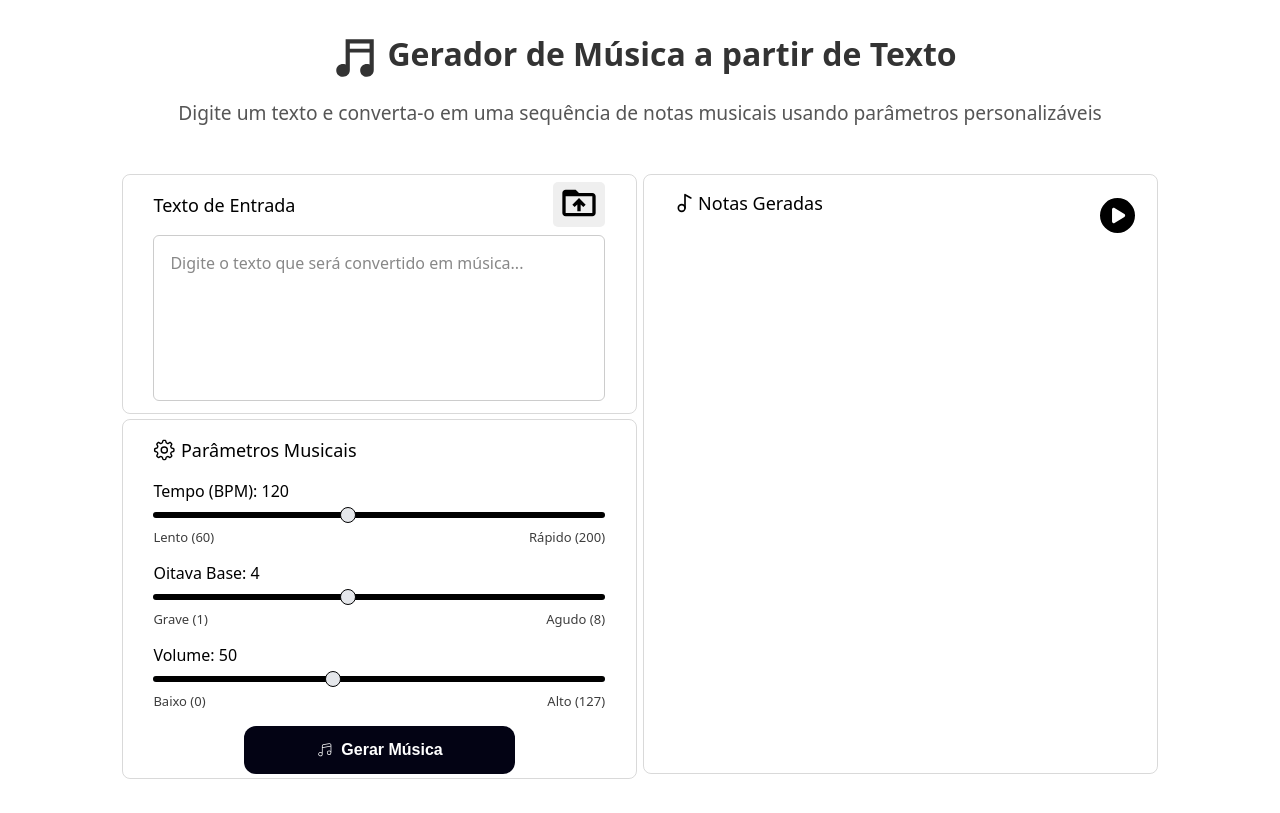
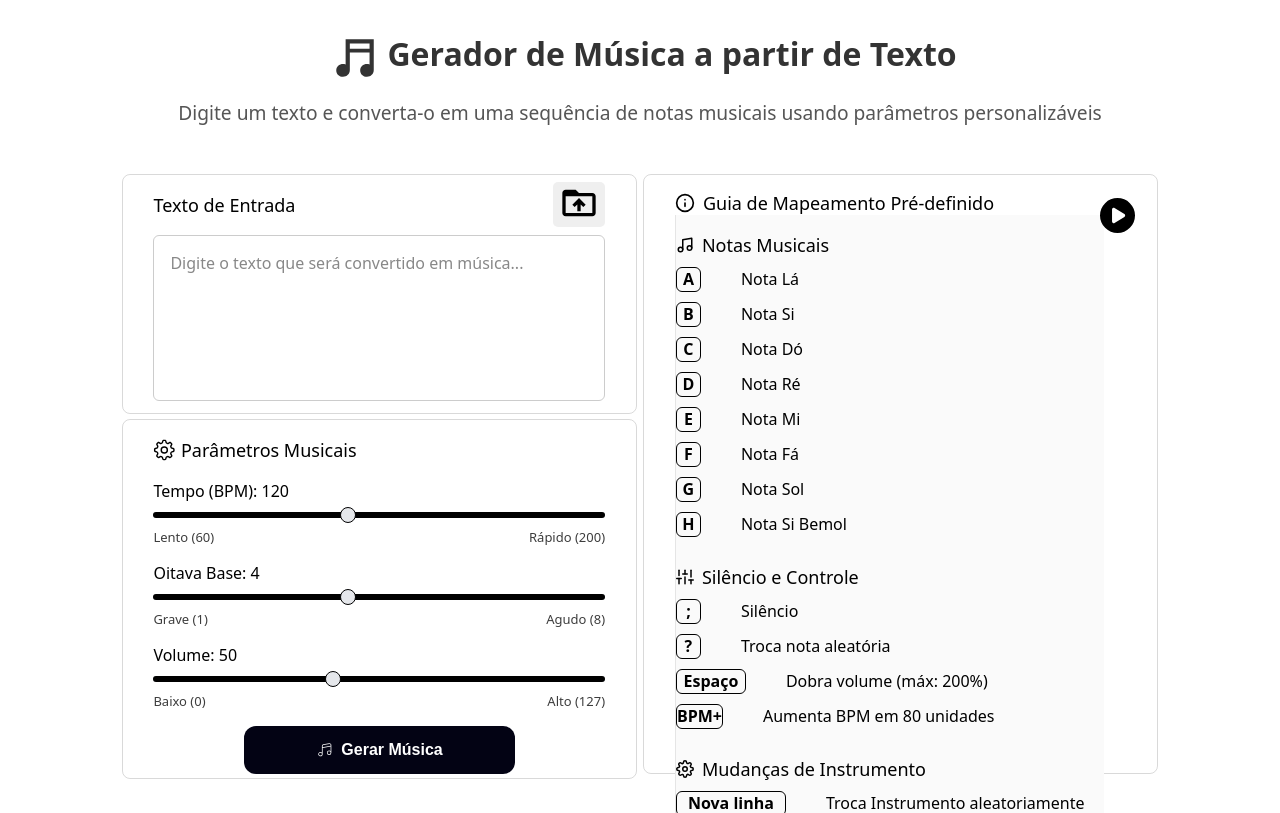
Before and after one commit to gustavomachadosilva/trabalho_tcp_MusicPlayer, a React (Vite) app in the folder MusicPlayerFront/: page / in a window 1280 px wide. Both pictures are taken after a click on the icon 1117 px from the left and 215 px from the top of the page. Built offline with nearby package versions, Linux system fonts and the light colour scheme.

Commit message:
finalizando guia para usuario

```diff
--- a/MusicPlayerFront/src/components/alert/Alert.tsx
+++ b/MusicPlayerFront/src/components/alert/Alert.tsx
@@ -1,4 +1,4 @@
-// No seu componente Alert.tsx (ou similar)
+
 import { useAlert } from "../../shared/hook/useAlert";
 import {
   AlertBox,
--- a/MusicPlayerFront/src/components/music-data/MusicData.tsx
+++ b/MusicPlayerFront/src/components/music-data/MusicData.tsx
@@ -2,13 +2,15 @@ import { DefaultMargin } from "../audio-input/style";
 import { useState } from "react";
 import { FaInfoCircle } from "react-icons/fa";
 import { FaCirclePlay } from "react-icons/fa6";
-import MusicLog from "./MusicLog/MusicLog";
+import MusicLog from "./music-log/MusicLog";
 import {
   MusicDataIcon,
+  MusicInfoIcon,
   MusicOptionsToggle,
   TitleGeneratedMusicContainer,
   TitleHeader,
 } from "./style";
+import GuideLog from "./guide-log/GuideLog";
 
 const MusicData: React.FC = () => {
   const [isInfo, setIsInfo] = useState(false);
@@ -16,9 +18,9 @@ const MusicData: React.FC = () => {
   return (
     <DefaultMargin>
       <TitleHeader marginTop="1rem">
-        <MusicDataIcon />
+        {isInfo ? <MusicInfoIcon /> : <MusicDataIcon />}
         <TitleGeneratedMusicContainer>
-          {"Notas Geradas"}
+          {isInfo ? "Guia de Mapeamento Pré-definido" : "Notas Geradas"}
         </TitleGeneratedMusicContainer>
         <MusicOptionsToggle>
           {isInfo ? (
@@ -28,7 +30,7 @@ const MusicData: React.FC = () => {
           )}
         </MusicOptionsToggle>
       </TitleHeader>
-      {isInfo ? <></> : <MusicLog />}
+      {isInfo ? <GuideLog /> : <MusicLog />}
     </DefaultMargin>
   );
 };
--- /dev/null
+++ b/MusicPlayerFront/src/components/music-data/guide-log/GuideLog.tsx
@@ -0,0 +1,108 @@
+import React from "react";
+import { FiMusic, FiSliders, FiSettings, FiInfo } from "react-icons/fi";
+import {
+  GuideContainer,
+  GuideItemBlock,
+  GuideItemContainer,
+  GuideItemInfoText,
+  GuideScrollArea,
+  GuideSection,
+  GuideTitle,
+} from "../style";
+
+const GuideLog: React.FC = () => {
+  return (
+    <GuideContainer>
+      <GuideScrollArea>
+        <GuideSection>
+          <GuideTitle>
+            <FiMusic /> Notas Musicais
+          </GuideTitle>
+
+          <GuideItemContainer>
+            <GuideItemBlock>A</GuideItemBlock>
+            <GuideItemInfoText>Nota Lá</GuideItemInfoText>
+          </GuideItemContainer>
+          <GuideItemContainer>
+            <GuideItemBlock>B</GuideItemBlock>
+            <GuideItemInfoText>Nota Si</GuideItemInfoText>
+          </GuideItemContainer>
+          <GuideItemContainer>
+            <GuideItemBlock>C</GuideItemBlock>
+            <GuideItemInfoText>Nota Dó</GuideItemInfoText>
+          </GuideItemContainer>
+          <GuideItemContainer>
+            <GuideItemBlock>D</GuideItemBlock>
+            <GuideItemInfoText>Nota Ré</GuideItemInfoText>
+          </GuideItemContainer>
+          <GuideItemContainer>
+            <GuideItemBlock>E</GuideItemBlock>
+            <GuideItemInfoText>Nota Mi</GuideItemInfoText>
+          </GuideItemContainer>
+          <GuideItemContainer>
+            <GuideItemBlock>F</GuideItemBlock>
+            <GuideItemInfoText>Nota Fá</GuideItemInfoText>
+          </GuideItemContainer>
+          <GuideItemContainer>
+            <GuideItemBlock>G</GuideItemBlock>
+            <GuideItemInfoText>Nota Sol</GuideItemInfoText>
+          </GuideItemContainer>
+          <GuideItemContainer>
+            <GuideItemBlock>H</GuideItemBlock>
+            <GuideItemInfoText>Nota Si Bemol</GuideItemInfoText>
+          </GuideItemContainer>
+        </GuideSection>
+
+        <GuideSection>
+          <GuideTitle>
+            <FiSliders /> Silêncio e Controle
+          </GuideTitle>
+          <GuideItemContainer>
+            <GuideItemBlock>;</GuideItemBlock>
+            <GuideItemInfoText>Silêncio</GuideItemInfoText>
+          </GuideItemContainer>
+          <GuideItemContainer>
+            <GuideItemBlock>?</GuideItemBlock>
+            <GuideItemInfoText>Troca nota aleatória</GuideItemInfoText>
+          </GuideItemContainer>
+          <GuideItemContainer>
+            <GuideItemBlock width="70px">Espaço</GuideItemBlock>
+            <GuideItemInfoText>Dobra volume (máx: 200%)</GuideItemInfoText>
+          </GuideItemContainer>
+          <GuideItemContainer>
+            <GuideItemBlock width="100">BPM+</GuideItemBlock>
+            <GuideItemInfoText>Aumenta BPM em 80 unidades</GuideItemInfoText>
+          </GuideItemContainer>
+        </GuideSection>
+
+        <GuideSection>
+          <GuideTitle>
+            <FiSettings /> Mudanças de Instrumento
+          </GuideTitle>
+          <GuideItemContainer>
+            <GuideItemBlock width="110px">Nova linha</GuideItemBlock>
+            <GuideItemInfoText>
+              Troca Instrumento aleatoriamente
+            </GuideItemInfoText>
+          </GuideItemContainer>
+        </GuideSection>
+
+        <GuideSection>
+          <GuideTitle>
+            <FiInfo /> Controles de Oitava
+          </GuideTitle>
+          <GuideItemContainer>
+            <GuideItemBlock>+</GuideItemBlock>
+            <GuideItemInfoText>Aumenta uma Oitava</GuideItemInfoText>
+          </GuideItemContainer>
+          <GuideItemContainer>
+            <GuideItemBlock>-</GuideItemBlock>
+            <GuideItemInfoText>Diminui uma Oitava</GuideItemInfoText>
+          </GuideItemContainer>
+        </GuideSection>
+      </GuideScrollArea>
+    </GuideContainer>
+  );
+};
+
+export default GuideLog;
--- a/MusicPlayerFront/src/components/music-data/MusicLog/MusicLog.tsx
+++ b/MusicPlayerFront/src/components/music-data/music-log/MusicLog.tsx
@@ -34,28 +34,24 @@ const MusicLog: React.FC = () => {
 
   const downloadMidiFromBase64 = () => {
     const base64 = musicInfo.midiFile;
-    const fileName = "musica.mid"; // ⚡ adicione a extensão
+    const fileName = "musica.mid";
 
-    // Converte base64 para bytes
     const byteCharacters = atob(base64);
     const byteNumbers = new Array(byteCharacters.length)
       .fill(0)
       .map((_, i) => byteCharacters.charCodeAt(i));
     const byteArray = new Uint8Array(byteNumbers);
 
-    // Cria um Blob com tipo MIDI
     const blob = new Blob([byteArray], { type: "audio/midi" });
 
-    // Cria link temporário para download
     const link = document.createElement("a");
     const url = URL.createObjectURL(blob);
     link.href = url;
     link.download = fileName;
-    document.body.appendChild(link); // ⚡ opcional para compatibilidade
+    document.body.appendChild(link);
     link.click();
-    document.body.removeChild(link); // remove o link da DOM
+    document.body.removeChild(link);
 
-    // Libera memória após um pequeno delay
     setTimeout(() => URL.revokeObjectURL(url), 100);
   };
 
--- a/MusicPlayerFront/src/components/music-data/style.ts
+++ b/MusicPlayerFront/src/components/music-data/style.ts
@@ -1,5 +1,5 @@
 import styled from "styled-components";
-import { LuMusic2 } from "react-icons/lu";
+import { LuMusic2, LuInfo } from "react-icons/lu";
 
 export const MusicDataIcon = styled(LuMusic2)`
   font-size: 0.5rem;
@@ -8,7 +8,17 @@ export const MusicDataIcon = styled(LuMusic2)`
   min-height: 20px;
   background-color: transparent;
   color: black;
-  margin-right: 0.2rem;
+  margin-right: 0.5rem;
+`;
+
+export const MusicInfoIcon = styled(LuInfo)`
+  font-size: 0.5rem;
+  font-weight: 100;
+  min-width: 20px;
+  min-height: 20px;
+  background-color: transparent;
+  color: black;
+  margin-right: 0.5rem;
 `;
 
 export const TitleGeneratedMusicContainer = styled.span`
@@ -260,9 +270,79 @@ export const MusicLogAndButtonSpaceBetween = styled.div`
 export const DownloadAndPlayerContainer = styled.div`
   padding-bottom: 2rem;
   height: 30%;
-  /* background-color: blue; */
   display: flex;
   flex-direction: column;
   justify-content: start;
 
 `
+export const GuideContainer = styled.div`
+  display: flex;
+  flex-direction: column;
+  height: 100%;
+  width: 95%;
+  border-left: 1px solid #e5e5e5;
+  background: #fafafa;
+`;
+
+export const GuideScrollArea = styled.div`
+  font-family: system-ui, Avenir, Helvetica, Arial, sans-serif;
+  font-weight: normal;
+  font-size: large;
+  flex: 1;
+  overflow-y: auto;
+`;
+
+export const GuideSection = styled.div`
+  margin-bottom: 28px;
+`;
+
+export const GuideTitle = styled.h3`
+  font-family: system-ui, Avenir, Helvetica, Arial, sans-serif;
+  font-weight: normal;
+  font-size: large;
+  display: flex;
+  align-items: center;
+  gap: 8px;
+  font-size: 18px;
+  margin-bottom: 10px;
+`;
+
+
+export const GuideCodeBox = styled.pre`
+  font-family: system-ui, Avenir, Helvetica, Arial, sans-serif;
+  font-weight: normal;
+  font-size: large;
+  background: #fff;
+  padding: 15px;
+  border: 1px solid #c9c9c9;
+  overflow-x: auto;
+  border-radius: 8px;
+`;
+
+export const GuideItemContainer = styled.div`
+  display: flex;
+  align-items: center;
+  margin-bottom: 10px;
+`;
+export const GuideItemBlock = styled.div<{ width?: string }>`
+  display: flex;
+  align-items: center;
+  justify-content: center;
+  min-width: 25px;
+  min-height: 25px;
+
+  width: ${({ width }) => (width ? width : "")};
+
+  font-family: system-ui, Avenir, Helvetica, Arial, sans-serif;
+  font-weight: bolder;
+  font-size: medium;
+  border: 1px solid black;
+  border-radius: 6px;
+`;
+
+export const GuideItemInfoText = styled.span`
+  font-family: system-ui, Avenir, Helvetica, Arial, sans-serif;
+  font-weight: normal;
+  font-size: medium;
+  margin-left: 40px;
+`;
--- a/MusicPlayerFront/src/shared/context/AlertContext.tsx
+++ b/MusicPlayerFront/src/shared/context/AlertContext.tsx
@@ -14,7 +14,6 @@ export const AlertContext = createContext<AlertContextType>(
   {} as AlertContextType
 );
 
-// Provider para o AlertContext
 export const AlertProvider: React.FC<React.PropsWithChildren> = ({
   children,
 }) => {
```
Also changed, not shown: MusicPlayerFront/src/components/columns/music-details/style.ts (+0 -13 lines), MusicPlayerFront/src/components/style.ts (+0 -28 lines).
